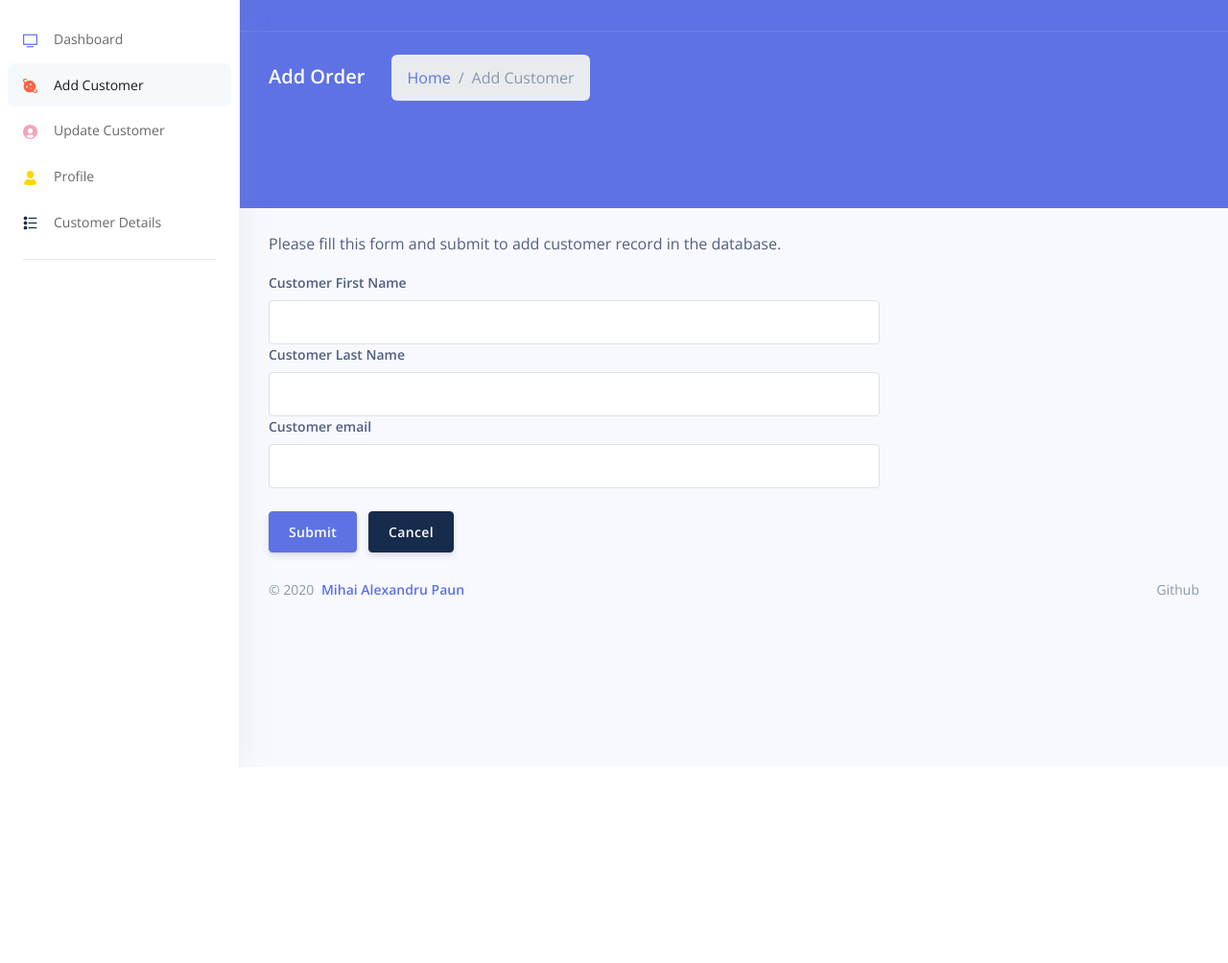
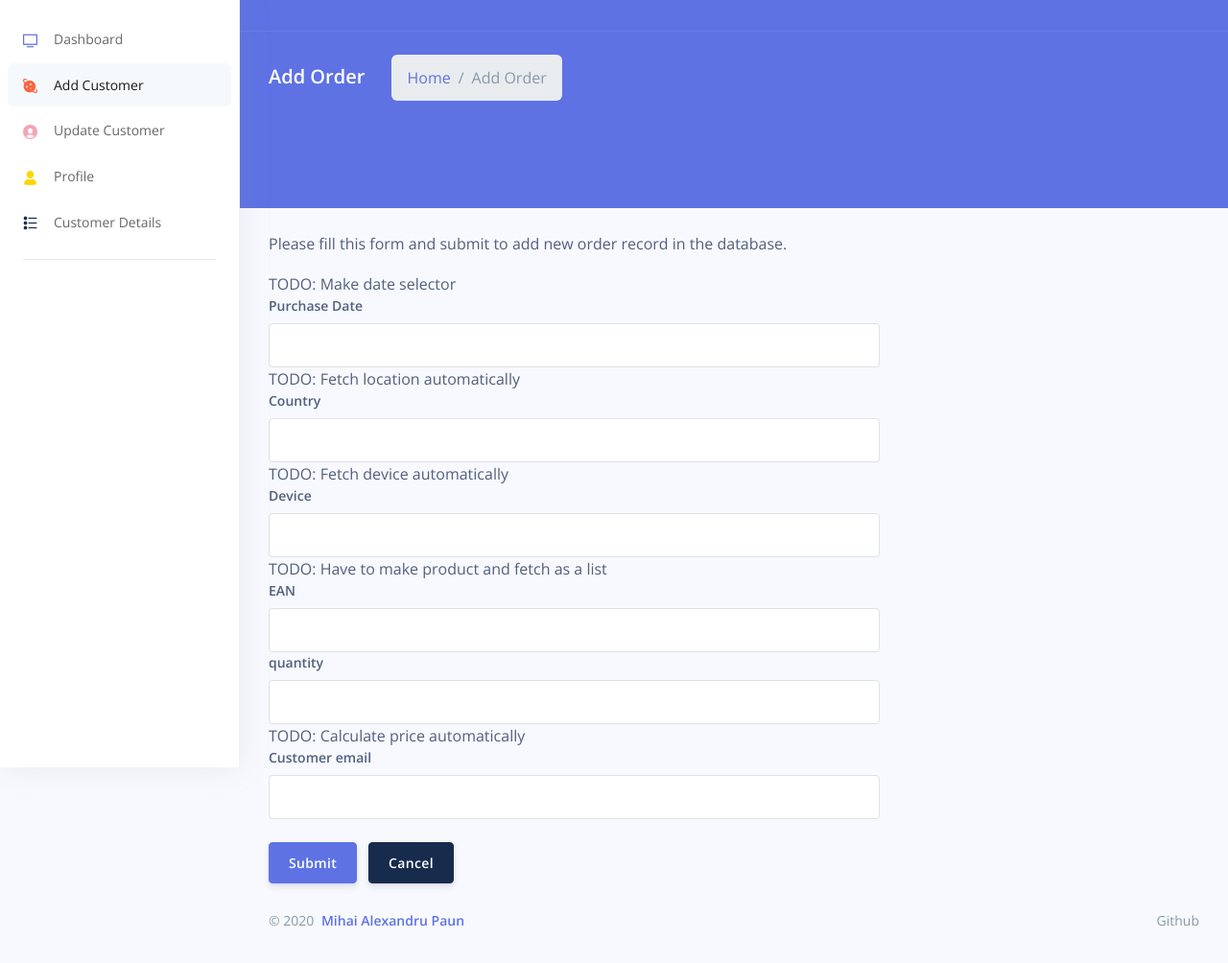
Before and after one commit to alexandruPaun10/testCase, a PHP site: page /view/insertOrder.php in a window 1280 px wide. Shown: the whole page at 96% size. Before the commit the page ends 800 px from the top, so only its background shows below. Run offline with PHP 8.4, Linux system fonts and the light colour scheme; data that the repository does not hold is empty.

Commit message:
Create order and Ordet transactional object definition

```diff
--- /dev/null
+++ b/php_test/DTO/orderDTO.php
@@ -0,0 +1,34 @@
+<?php
+
+
+class orderDTO
+{
+    // table fields
+    public $id;
+    public $cId;
+    public $purchase_Date;
+    public $country;
+    public $device;
+    public $EAN;
+    public $quantity;
+    public $price;
+
+    // message string
+    public $id_msg;
+    public $cId_msg;
+    public $purchase_Date_msg;
+    public $country_msg;
+    public $device_msg;
+    public $EAN_msg;
+    public $quantity_msg;
+    public $price_msg;
+
+    // constructor set default value
+    function __construct()
+    {
+        $id=$cId=$quantity=$price=0;
+        $purchase_Date = date_default_timezone_get();
+        $country=$device=$EAN="";
+        $id_msg=$cId=$purchase_Date_msg=$country_msg=$device_msg=$EAN=$quantity_msg=$price_msg="";
+    }
+}
--- a/php_test/controller/orderController.php
+++ b/php_test/controller/orderController.php
@@ -1,6 +1,6 @@
 <?php
     require 'dataAccess/orderDAO.php';
-    require 'model/order.php';
+    require 'DTO/orderDTO.php';
 
     session_status() === PHP_SESSION_ACTIVE ? TRUE : session_start();
 
--- a/php_test/view/insertOrder.php
+++ b/php_test/view/insertOrder.php
@@ -1,7 +1,7 @@
 <?php
-        require '../model/order.php';
+        require '../dto/orderDTO.php';
         session_start();
-        $customerTbl=isset($_SESSION['orderTbl0'])?unserialize($_SESSION['orderTbl0']):new order();
+        $orderTbl=isset($_SESSION['orderTbl0'])?unserialize($_SESSION['orderTbl0']):new orderDTO();
 ?>
 <!DOCTYPE html>
 <html lang="en">
@@ -102,7 +102,7 @@
                         <nav aria-label="breadcrumb" class="d-none d-md-inline-block ml-md-4">
                             <ol class="breadcrumb breadcrumb-links breadcrumb-dark">
                                 <li class="breadcrumb-item"><a href="../index.php">Home</a></li>
-                                <li class="breadcrumb-item active" aria-current="page">Add Customer</li>
+                                <li class="breadcrumb-item active" aria-current="page">Add Order</li>
                             </ol>
                         </nav>
                     </div>
@@ -118,22 +118,42 @@
 
                     <div class="page-header">
                     </div>
-                    <p>Please fill this form and submit to add customer record in the database.</p>
+                    <p>Please fill this form and submit to add new order record in the database.</p>
                     <form action="../index.php?act=insertOrder" method="post" >
-                        <div class="form-control-label"<?php echo (!empty($customerTbl->firstName_msg)) ? 'has-error' : ''; ?>>
-                            <label>Customer First Name</label>
-                            <input type="text" name="firstName" class="form-control" value="<?php echo $customerTbl->firstName; ?>">
-                            <span class="help-block"><?php echo $customerTbl->firstName_msg;?></span>
+                        TODO: Make date selector
+                        <div class="form-control-label"<?php echo (!empty($orderTbl->purchase_Date_msg)) ? 'has-error' : ''; ?>>
+                            <label>Purchase Date</label>
+                            <input type="text" name="purchase_Date" class="form-control" value="<?php echo $orderTbl->purchase_Date; ?>">
+                            <span class="help-block"><?php echo $orderTbl->purchase_Date_msg;?></span>
                         </div>
-                        <div class="form-control-label" <?php echo (!empty($customerTbl->lastName_msg)) ? 'has-error' : ''; ?>>
-                            <label>Customer Last Name</label>
-                            <input name="lastName" class="form-control" value="<?php echo $customerTbl->lastName; ?>">
-                            <span class="help-block"><?php echo $customerTbl->lastName_msg;?></span>
+                        TODO: Fetch location automatically
+                        <div class="form-control-label" <?php echo (!empty($orderTbl->country_msg)) ? 'has-error' : ''; ?>>
+                            <label>Country</label>
+                            <input name="country" class="form-control" value="<?php echo $orderTbl->country; ?>">
+                            <span class="help-block"><?php echo $orderTbl->country_msg;?></span>
                         </div>
-                        <div class="form-control-label" <?php echo (!empty($customerTbl->email_msg)) ? 'has-error' : ''; ?>>
+                        TODO: Fetch device automatically
+                        <div class="form-control-label" <?php echo (!empty($orderTbl->device_msg)) ? 'has-error' : ''; ?>>
+                            <label>Device</label>
+                            <input name="device" class="form-control" value="<?php echo $orderTbl->device; ?>">
+                            <span class="help-block"><?php echo $orderTbl->device_msg;?></span>
+                        </div>
+                        TODO: Have to make product and fetch as a list
+                        <div class="form-control-label" <?php echo (!empty($orderTbl->EAN_msg)) ? 'has-error' : ''; ?>>
+                            <label>EAN</label>
+                            <input name="EAN" class="form-control" value="<?php echo $orderTbl->EAN; ?>">
+                            <span class="help-block"><?php echo $orderTbl->EAN_msg;?></span>
+                        </div>
+                        <div class="form-control-label" <?php echo (!empty($orderTbl->quantity_msg)) ? 'has-error' : ''; ?>>
+                            <label>quantity</label>
+                            <input name="quantity" class="form-control" value="<?php echo $orderTbl->quantity; ?>">
+                            <span class="help-block"><?php echo $orderTbl->quantity_msg;?></span>
+                        </div>
+                        TODO: Calculate price automatically
+                        <div class="form-control-label" <?php echo (!empty($orderTbl->price_msg)) ? 'has-error' : ''; ?>>
                             <label>Customer email</label>
-                            <input name="email" class="form-control" value="<?php echo $customerTbl->email; ?>">
-                            <span class="help-block"><?php echo $customerTbl->email_msg;?></span>
+                            <input name="price" class="form-control" value="<?php echo $orderTbl->price; ?>">
+                            <span class="help-block"><?php echo $orderTbl->price_msg;?></span>
                         </div>
                         <br/>
                         <input type="submit" name="addbtn" class="btn btn-primary" value="Submit">
--- a/php_test/view/list.php
+++ b/php_test/view/list.php
@@ -36,7 +36,6 @@
                         <h2 class="pull-left">Customers Details</h2>
                         <a href="view/insert.php" class="btn btn-success pull-right">Add New Customers</a>
                         <a href="view/graph.php" class="btn btn-success pull-right">See Graph</a>
-                        <a href="view/insertOrder.php" class="btn btn-success pull-right">Add Order</a>
                     </div>
                     <?php
                         if($result->num_rows > 0){
--- a/php_test/view/listOrder.php
+++ b/php_test/view/listOrder.php
@@ -32,7 +32,7 @@
             <div class="row">
                 <div class="col-md-12">
                     <div class="page-header clearfix">
-                        <a href="index.php" class="btn btn-success pull-left">Home</a>
+                        <a href="view/insertOrder.php" class="btn btn-success pull-right">Add Order</a>
                         <h2 class="pull-left">Orders</h2>
                     </div>
                     <?php
```
Also changed, not shown: php_test/dataAccess/OrderDAO.php (+7 -3 lines), php_test/dataAccess/OrderItemDAO.php (deleted, +0 -121 lines).
